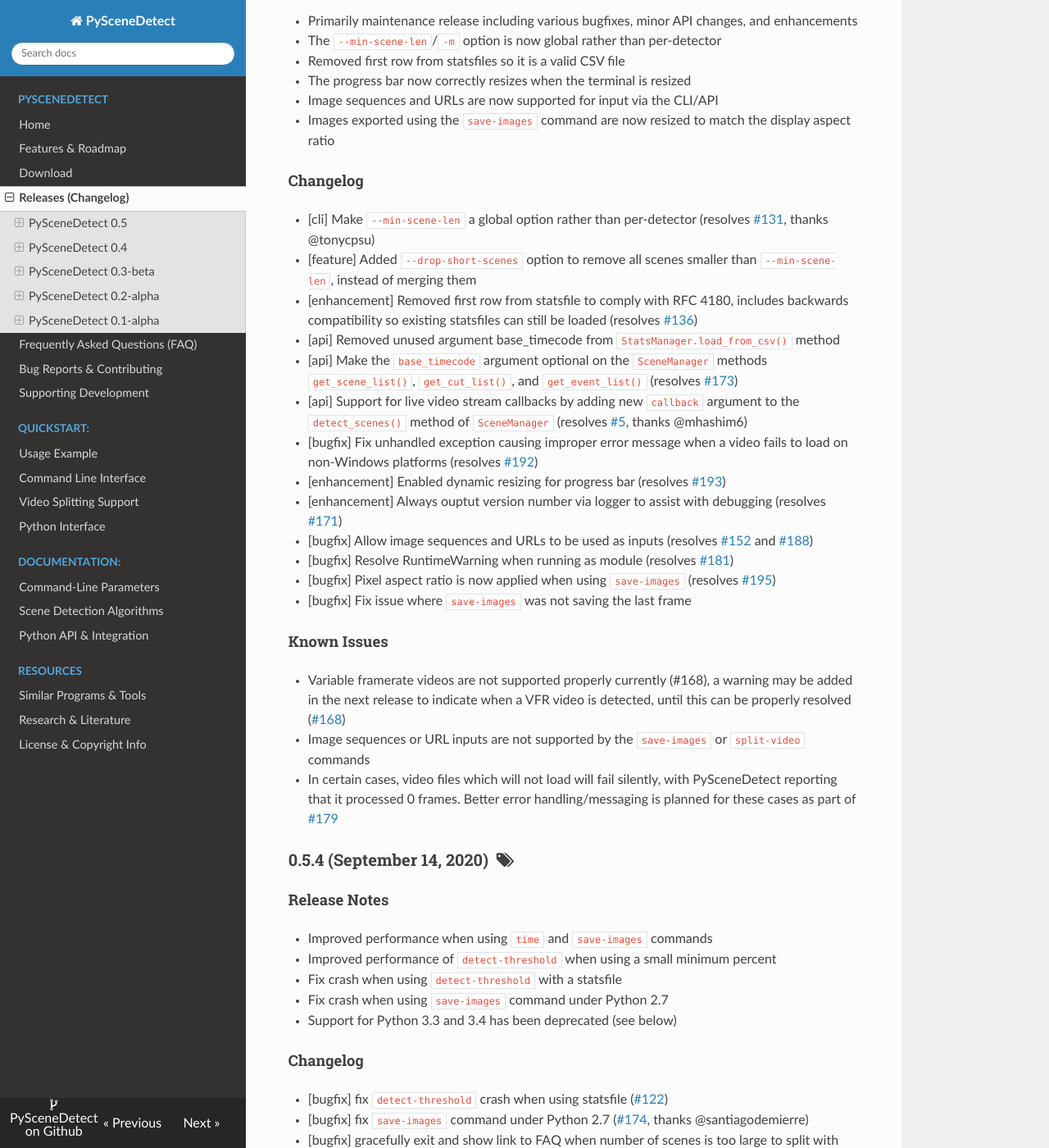
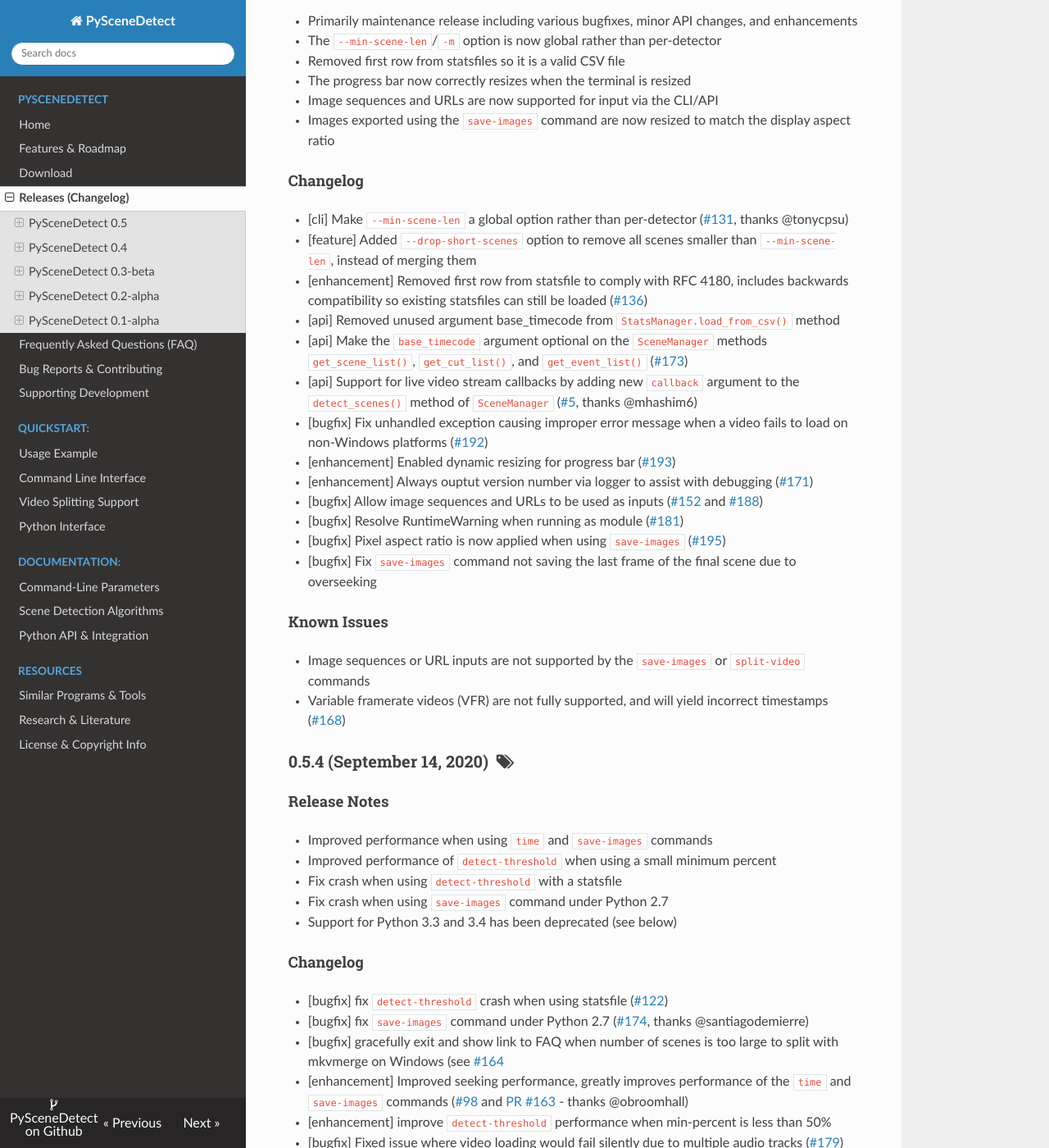
Before and after one commit to vovamushak/PySceneDetect, an MkDocs documentation site: the page built from docs/changelog.md, in a window 1280 px wide and 1400 px high, scrolled down 300 px. Shown: the whole window at 82% size. Built offline with MkDocs 1.6.1, drawn with Linux system fonts in a browser that asks for light colours; nearby versions of some CDN libraries; old or Windows-style settings are respelled for this version of MkDocs; some of the changed text lies outside the part shown.

Commit message:
Fix incorrect changelog entries, update known issues.

```diff
--- a/docs/changelog.md
+++ b/docs/changelog.md
@@ -17,25 +17,24 @@ PySceneDetect Releases
 
 #### Changelog
 
- * [cli] Make `--min-scene-len` a global option rather than per-detector (resolves [#131](https://github.com/Breakthrough/PySceneDetect/issues/131), thanks @tonycpsu)
+ * [cli] Make `--min-scene-len` a global option rather than per-detector ([#131](https://github.com/Breakthrough/PySceneDetect/issues/131), thanks @tonycpsu)
  * [feature] Added `--drop-short-scenes` option to remove all scenes smaller than `--min-scene-len`, instead of merging them
- * [enhancement] Removed first row from statsfile to comply with RFC 4180, includes backwards compatibility so existing statsfiles can still be loaded (resolves [#136](https://github.com/Breakthrough/PySceneDetect/issues/136))
+ * [enhancement] Removed first row from statsfile to comply with RFC 4180, includes backwards compatibility so existing statsfiles can still be loaded ([#136](https://github.com/Breakthrough/PySceneDetect/issues/136))
  * [api] Removed unused argument base_timecode from `StatsManager.load_from_csv()` method
- * [api] Make the `base_timecode` argument optional on the `SceneManager` methods `get_scene_list()`, `get_cut_list()`, and `get_event_list()` (resolves [#173](https://github.com/Breakthrough/PySceneDetect/issues/173))
- * [api] Support for live video stream callbacks by adding new `callback` argument to the `detect_scenes()` method of `SceneManager` (resolves [#5](https://github.com/Breakthrough/PySceneDetect/issues/5), thanks @mhashim6)
- * [bugfix] Fix unhandled exception causing improper error message when a video fails to load on non-Windows platforms (resolves [#192](https://github.com/Breakthrough/PySceneDetect/issues/192))
- * [enhancement] Enabled dynamic resizing for progress bar (resolves [#193](https://github.com/Breakthrough/PySceneDetect/issues/193))
- * [enhancement] Always ouptut version number via logger to assist with debugging (resolves [#171](https://github.com/Breakthrough/PySceneDetect/issues/171))
- * [bugfix] Allow image sequences and URLs to be used as inputs (resolves [#152](https://github.com/Breakthrough/PySceneDetect/issues/171) and [#188](https://github.com/Breakthrough/PySceneDetect/issues/188))
- * [bugfix] Resolve RuntimeWarning when running as module (resolves [#181](https://github.com/Breakthrough/PySceneDetect/issues/181))
- * [bugfix] Pixel aspect ratio is now applied when using `save-images` (resolves [#195](https://github.com/Breakthrough/PySceneDetect/issues/195))
- * [bugfix] Fix issue where `save-images` was not saving the last frame
+ * [api] Make the `base_timecode` argument optional on the `SceneManager` methods `get_scene_list()`, `get_cut_list()`, and `get_event_list()` ([#173](https://github.com/Breakthrough/PySceneDetect/issues/173))
+ * [api] Support for live video stream callbacks by adding new `callback` argument to the `detect_scenes()` method of `SceneManager` ([#5](https://github.com/Breakthrough/PySceneDetect/issues/5), thanks @mhashim6)
+ * [bugfix] Fix unhandled exception causing improper error message when a video fails to load on non-Windows platforms ([#192](https://github.com/Breakthrough/PySceneDetect/issues/192))
+ * [enhancement] Enabled dynamic resizing for progress bar ([#193](https://github.com/Breakthrough/PySceneDetect/issues/193))
+ * [enhancement] Always ouptut version number via logger to assist with debugging ([#171](https://github.com/Breakthrough/PySceneDetect/issues/171))
+ * [bugfix] Allow image sequences and URLs to be used as inputs ([#152](https://github.com/Breakthrough/PySceneDetect/issues/171) and [#188](https://github.com/Breakthrough/PySceneDetect/issues/188))
+ * [bugfix] Resolve RuntimeWarning when running as module ([#181](https://github.com/Breakthrough/PySceneDetect/issues/181))
+ * [bugfix] Pixel aspect ratio is now applied when using `save-images` ([#195](https://github.com/Breakthrough/PySceneDetect/issues/195))
+ * [bugfix] Fix `save-images` command not saving the last frame of the final scene due to overseeking
 
 #### Known Issues
 
- * Variable framerate videos are not supported properly currently (#168), a warning may be added in the next release to indicate when a VFR video is detected, until this can be properly resolved ([#168](https://github.com/Breakthrough/PySceneDetect/issues/168))
  * Image sequences or URL inputs are not supported by the `save-images` or `split-video` commands
- * In certain cases, video files which will not load will fail silently, with PySceneDetect reporting that it processed 0 frames.  Better error handling/messaging is planned for these cases as part of [#179](https://github.com/Breakthrough/PySceneDetect/issues/179)
+ * Variable framerate videos (VFR) are not fully supported, and will yield incorrect timestamps ([#168](https://github.com/Breakthrough/PySceneDetect/issues/168))
 
 
 ### 0.5.4 (September 14, 2020) &nbsp;<span class="fa fa-tags"></span>
@@ -55,13 +54,13 @@ PySceneDetect Releases
  * [bugfix] gracefully exit and show link to FAQ when number of scenes is too large to split with mkvmerge on Windows (see [#164](https://github.com/Breakthrough/PySceneDetect/issues/164, thanks @alexboydray)
  * [enhancement] Improved seeking performance, greatly improves performance of the `time` and `save-images` commands ([#98](https://github.com/Breakthrough/PySceneDetect/issues/98) and [PR #163](https://github.com/Breakthrough/PySceneDetect/pull/163) - thanks @obroomhall)
  * [enhancement] improve `detect-threshold` performance when min-percent is less than 50%
+ * [bugfix] Fixed issue where video loading would fail silently due to multiple audio tracks ([#179](https://github.com/Breakthrough/PySceneDetect/issues/179))
  * [general] Made `tqdm` a regular requirement and not an extra ([#180](https://github.com/Breakthrough/PySceneDetect/issues/180))
  * [general] Support for Python 3.3 and 3.4 has been deprecated. Newer builds may still work on these Python versions, but future releases are not tested against these versions. This decision was made as part of [#180](https://github.com/Breakthrough/PySceneDetect/issues/180)
 
 #### Known Issues
 
  * Variable framerate videos are not supported properly currently (#168), a warning may be added in the next release to indicate when a VFR video is detected, until this can be properly resolved ([#168](https://github.com/Breakthrough/PySceneDetect/issues/168))
- * In certain cases, video files which will not load will fail silently, with PySceneDetect reporting that it processed 0 frames.  Better error handling/messaging is planned for these cases as part of [#179](https://github.com/Breakthrough/PySceneDetect/issues/179)
 
 
 ### 0.5.3 (July 12, 2020)
```
